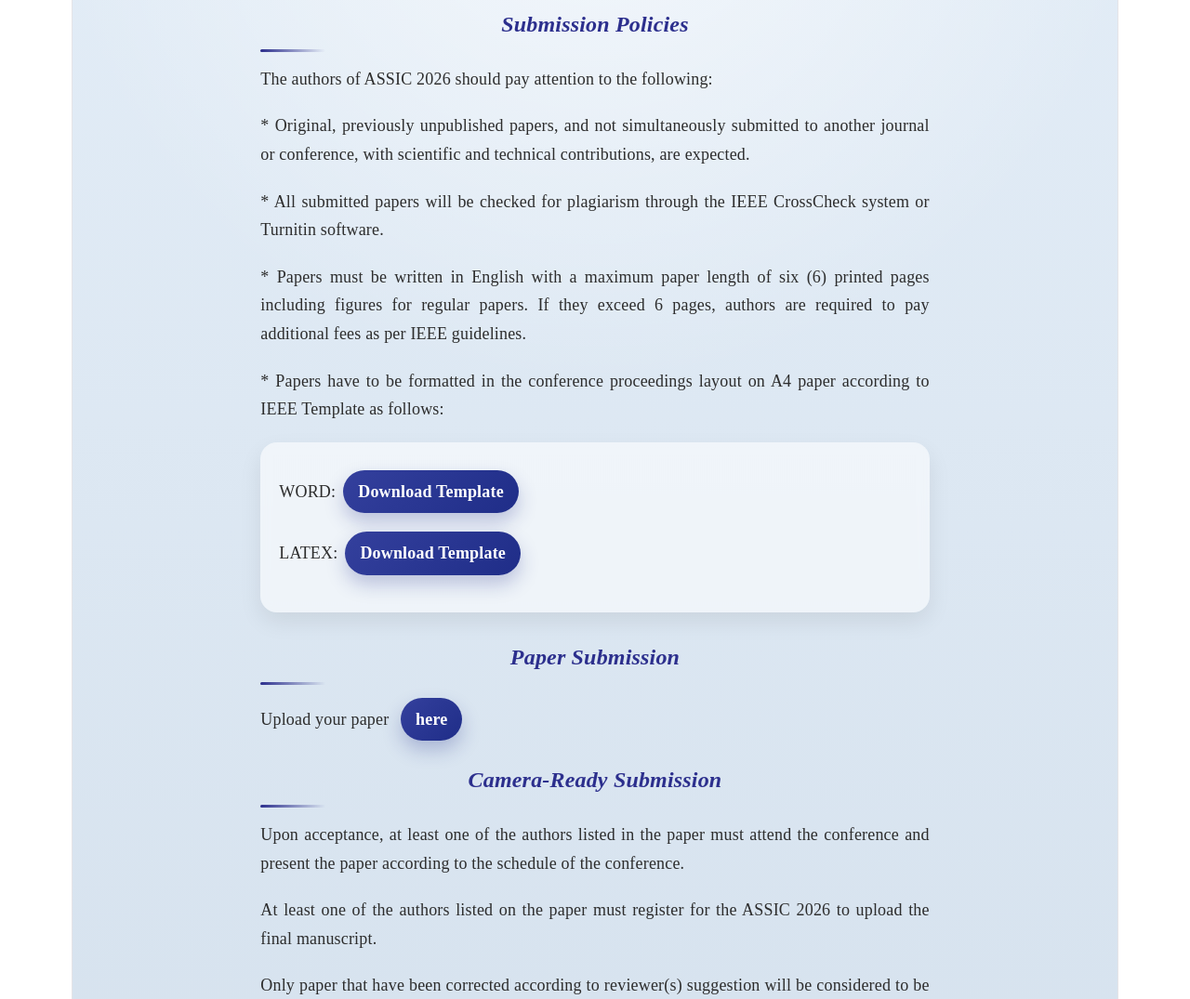
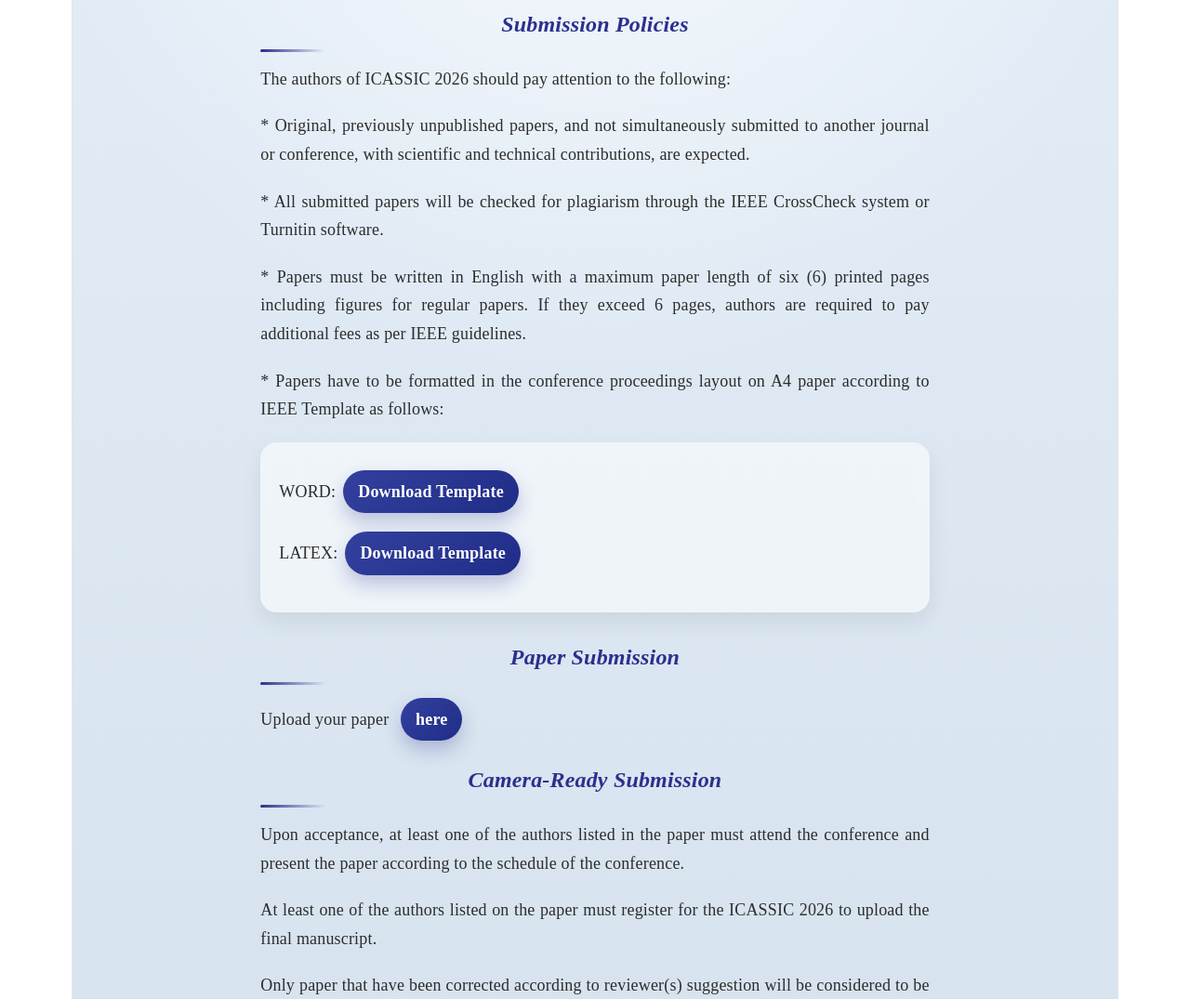
Before and after one commit to SathvikSunnyV/Conference-app, a React (Vite) app: page /authors in a window 1280 px wide. Shown: the part 254-1329 px from the top of the page at 93% size. Built offline with nearby package versions, Linux system fonts and the light colour scheme; a web font is replaced by a local one.

Commit message:
updated info

```diff
--- a/src/pages/AuthorsInfo/Authors.jsx
+++ b/src/pages/AuthorsInfo/Authors.jsx
@@ -49,7 +49,7 @@ function Authors() {
           <h3>Submission Policies</h3>
 
           <p>
-            The authors of ASSIC 2026 should pay attention to the following:
+            The authors of ICASSIC 2026 should pay attention to the following:
           </p>
         </AnimatedSection>
 
@@ -121,7 +121,7 @@ function Authors() {
 
           <p>
             At least one of the authors listed on the paper must register for the
-            ASSIC 2026 to upload the final manuscript.
+            ICASSIC 2026 to upload the final manuscript.
           </p>
 
           <p>
```
